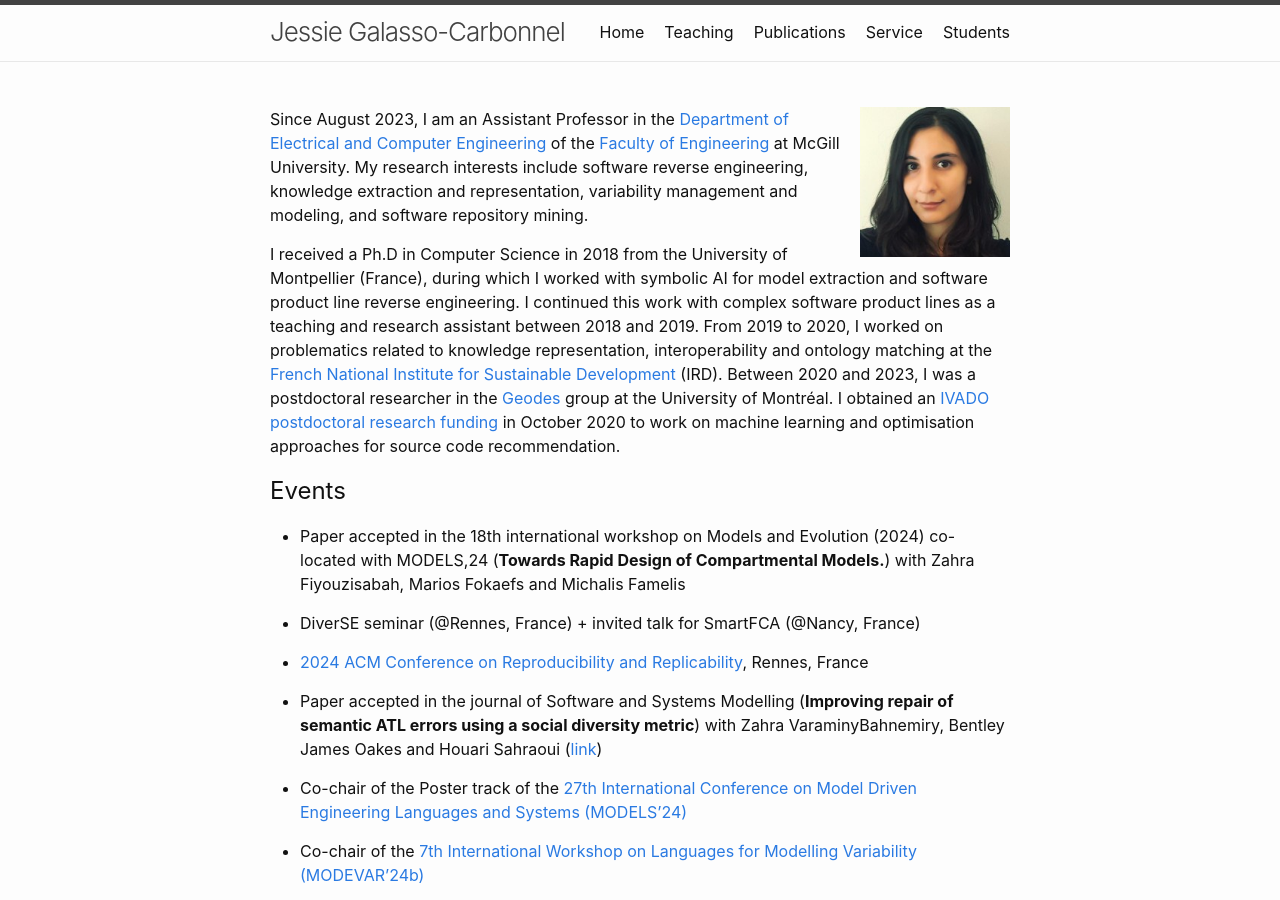
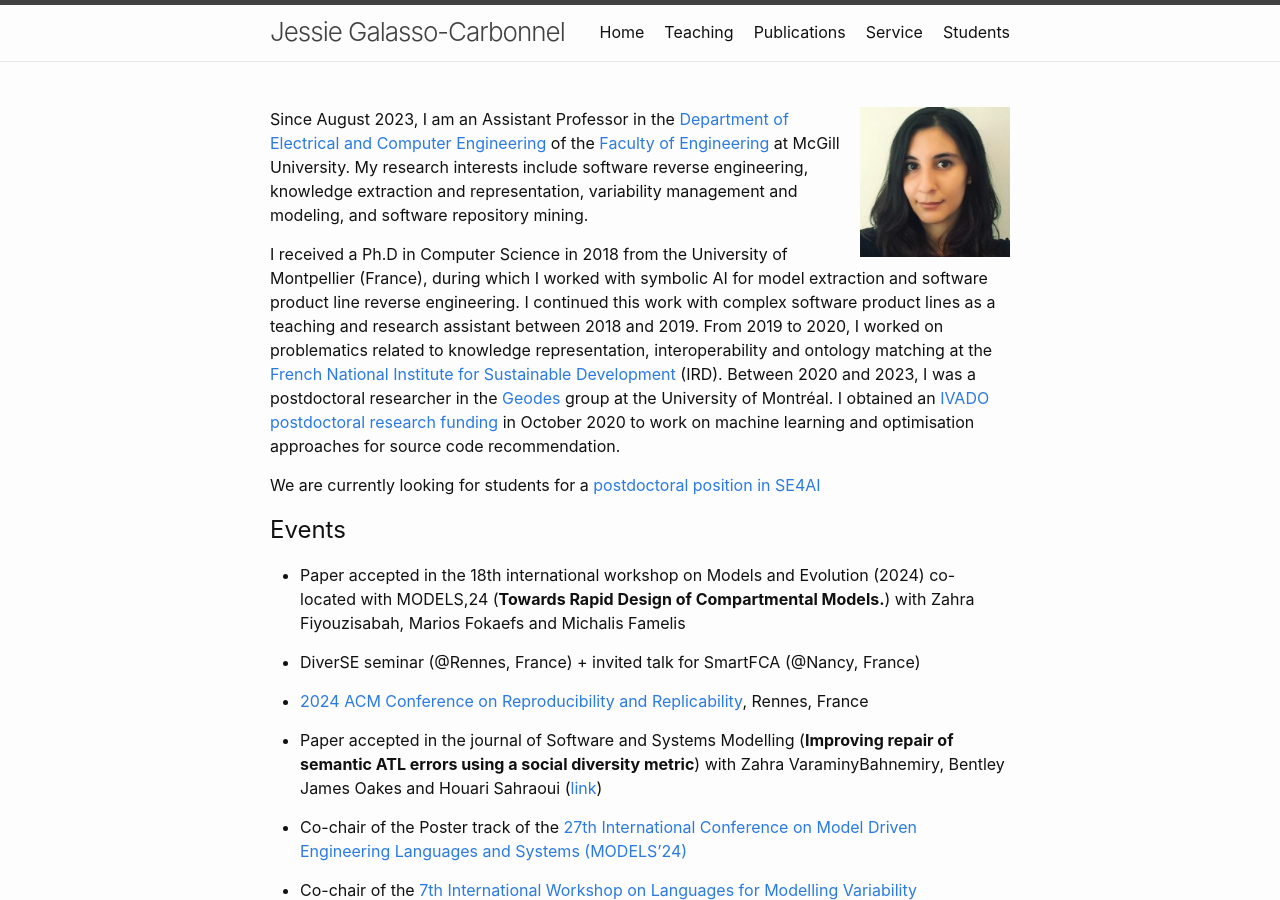
Before and after one commit to jgalasso/jgalasso.github.io, a Jekyll site: the page built from index.markdown, in a window 1280 px wide and 900 px high. Built offline with Jekyll 4.4.1, drawn with Linux system fonts in a browser that asks for light colours.

Commit message:
Update index.markdown

```diff
--- a/index.markdown
+++ b/index.markdown
@@ -12,6 +12,8 @@ Since August 2023, I am an Assistant Professor in the [Department of Electrical
 
 I received a Ph.D in Computer Science in 2018 from the University of Montpellier (France), during which I worked with symbolic AI for model extraction and software product line reverse engineering. I continued this work with complex software product lines as a teaching and research assistant between 2018 and 2019. From 2019 to 2020, I worked on problematics related to knowledge representation, interoperability and ontology matching at the [French National Institute for Sustainable Development](https://www.ird.fr/) (IRD).
 Between 2020 and 2023, I was a postdoctoral researcher in the [Geodes](http://geodes.iro.umontreal.ca/fr/) group at the University of Montréal.  I obtained an [IVADO](https://ivado.ca/en/) [postdoctoral research funding](https://ivado.ca/en/scholarships-and-grants/postdoctoral-research-funding/) in October 2020 to work on machine learning and optimisation approaches for source code recommendation.
+
+We are currently looking for students for a [postdoctoral position in SE4AI](https://jgalasso.github.io/student/postdoc2025)
 
 
 ## Events
```
